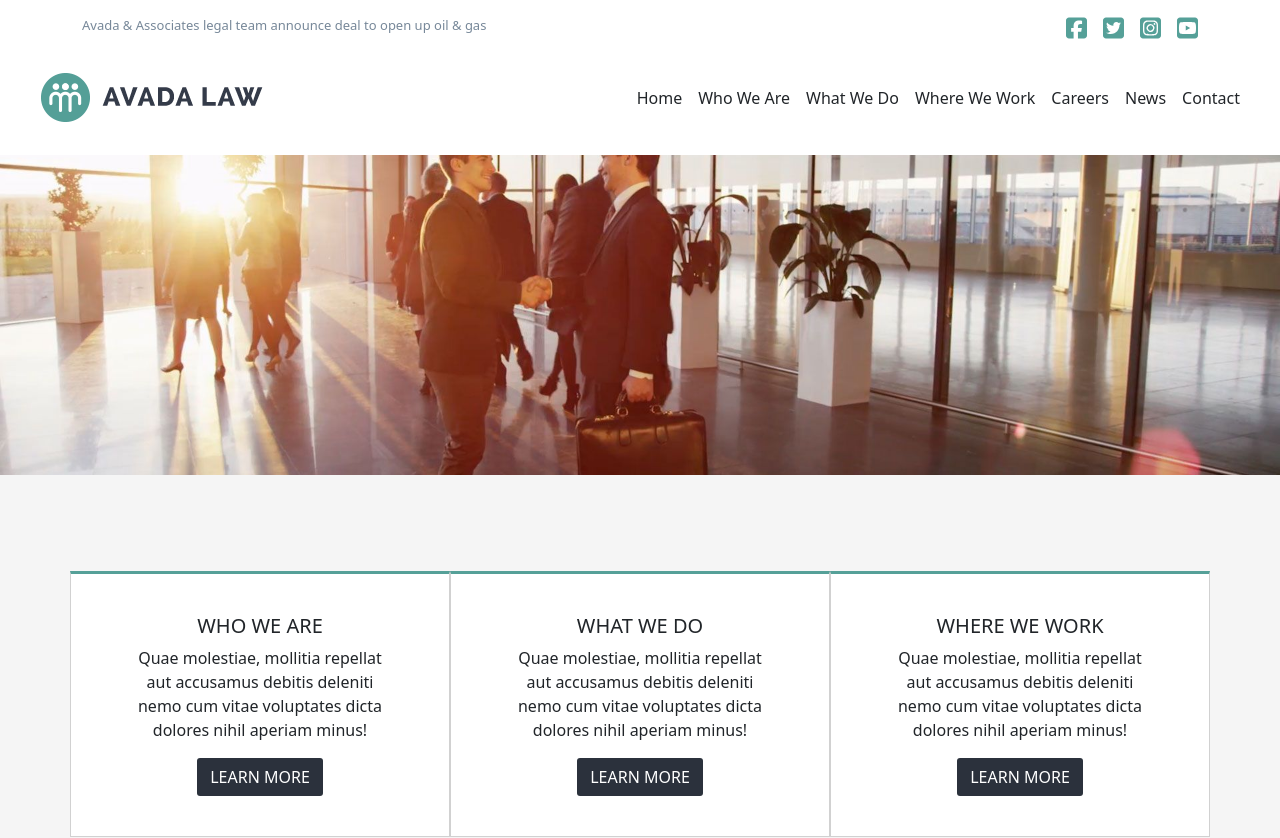
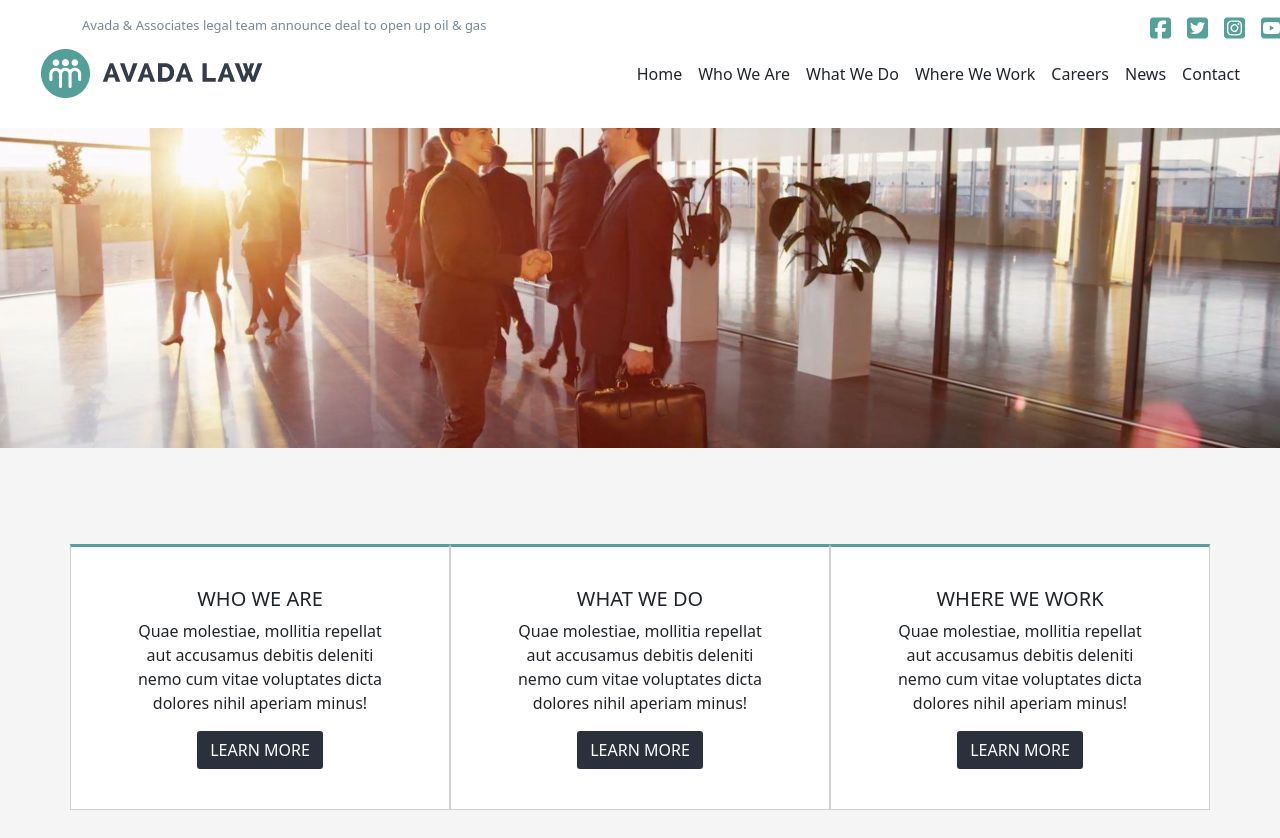
Before and after one commit to IreneCaiazzo/proj-html-vuejs, a Vue app: page / in a window 1280 px wide. Shown: the top 838 px of the page. Built offline with nearby package versions, Linux system fonts and the light colour scheme.

Commit message:
fixed header

```diff
--- a/src/components/AppHeader.vue
+++ b/src/components/AppHeader.vue
@@ -6,6 +6,8 @@
     <header>
 
         <div class="container">
+            <div class="subcontainer">
+
                 <span class="company">Avada & Associates legal team announce deal to open up oil & gas</span>
 
                 <div class="social">
@@ -15,6 +17,7 @@
                     <font-awesome-icon icon="fa-brands fa-square-youtube" />
                 </div>
             </div>
+
 
             <div class="container-2">
                 <div class="logo">
@@ -30,6 +33,7 @@
                     <li>News</li>
                     <li>Contact</li>
                 </ul>
+            </div>
         </div>
 
         <div class="jumbo">
@@ -51,9 +55,21 @@ header {
     top: 0; */
     width: 100%;
     margin: 0 auto;
+    background-color: white;
 }
 
 header .container {
+    width: 100%;
+    height: 8rem;
+    background-color: white;
+    position: fixed;
+    top: 0;
+    right: 0;
+    left: 0;
+    z-index: 2;
+}
+
+header .subcontainer {
     display: flex;
     justify-content: space-between;
     width: 1200px;
@@ -79,8 +95,13 @@ header .container-2 {
     display: flex;
     justify-content: space-between;
     align-items: center;
+    position: fixed;
+    top: 0;
+    right: 0;
+    left: 0;
+    z-index: 2;
     width: 1200px;
-    margin: 0 auto;
+    margin: 1rem auto;
     padding: 2rem 0;
 }
 
@@ -94,5 +115,6 @@ header .jumbo img {
     height: 20rem;
     display: block;
     object-fit: cover;
+    margin-top: 8rem;
 }
 </style>
```
Lines whose indentation alone changed are shown as unchanged.
